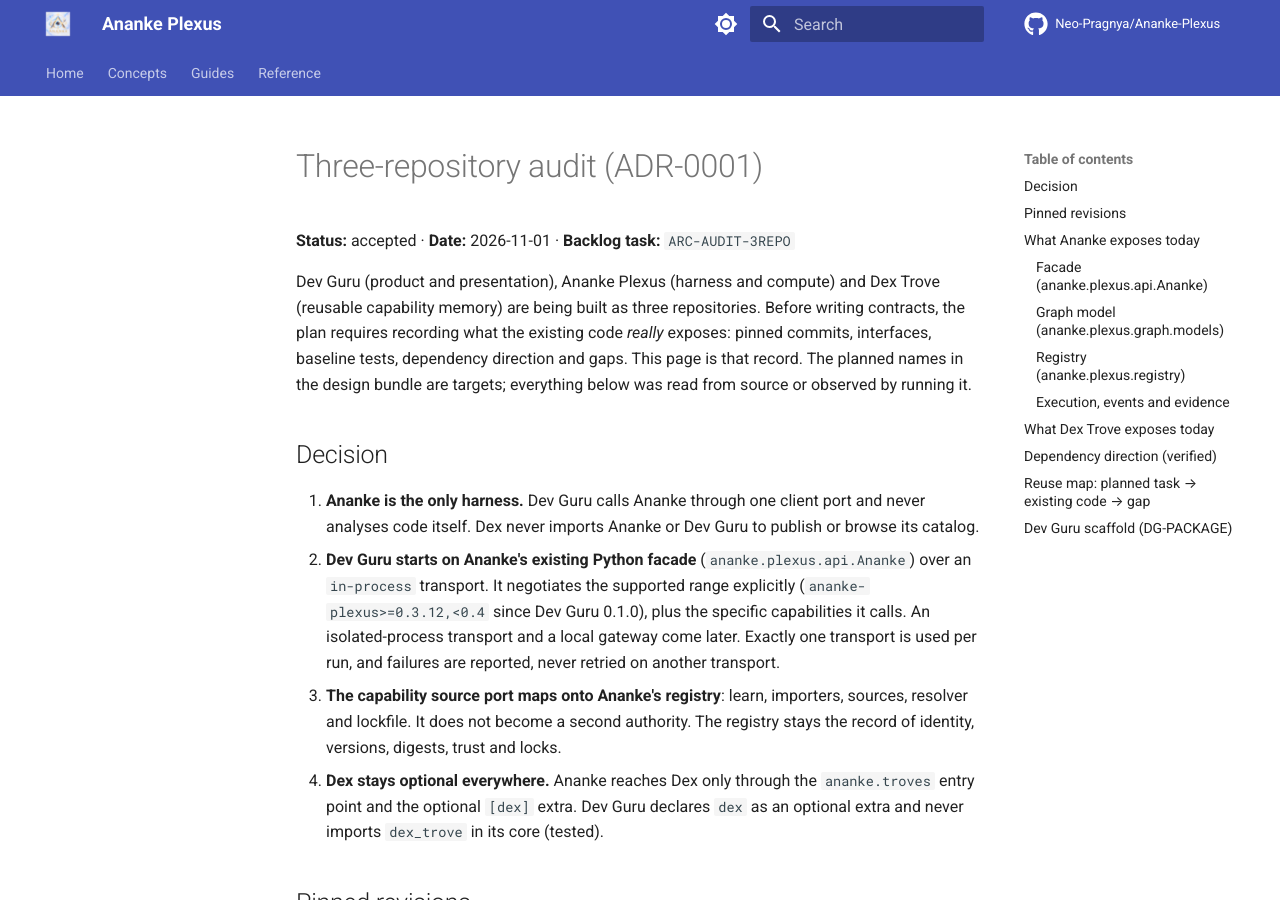
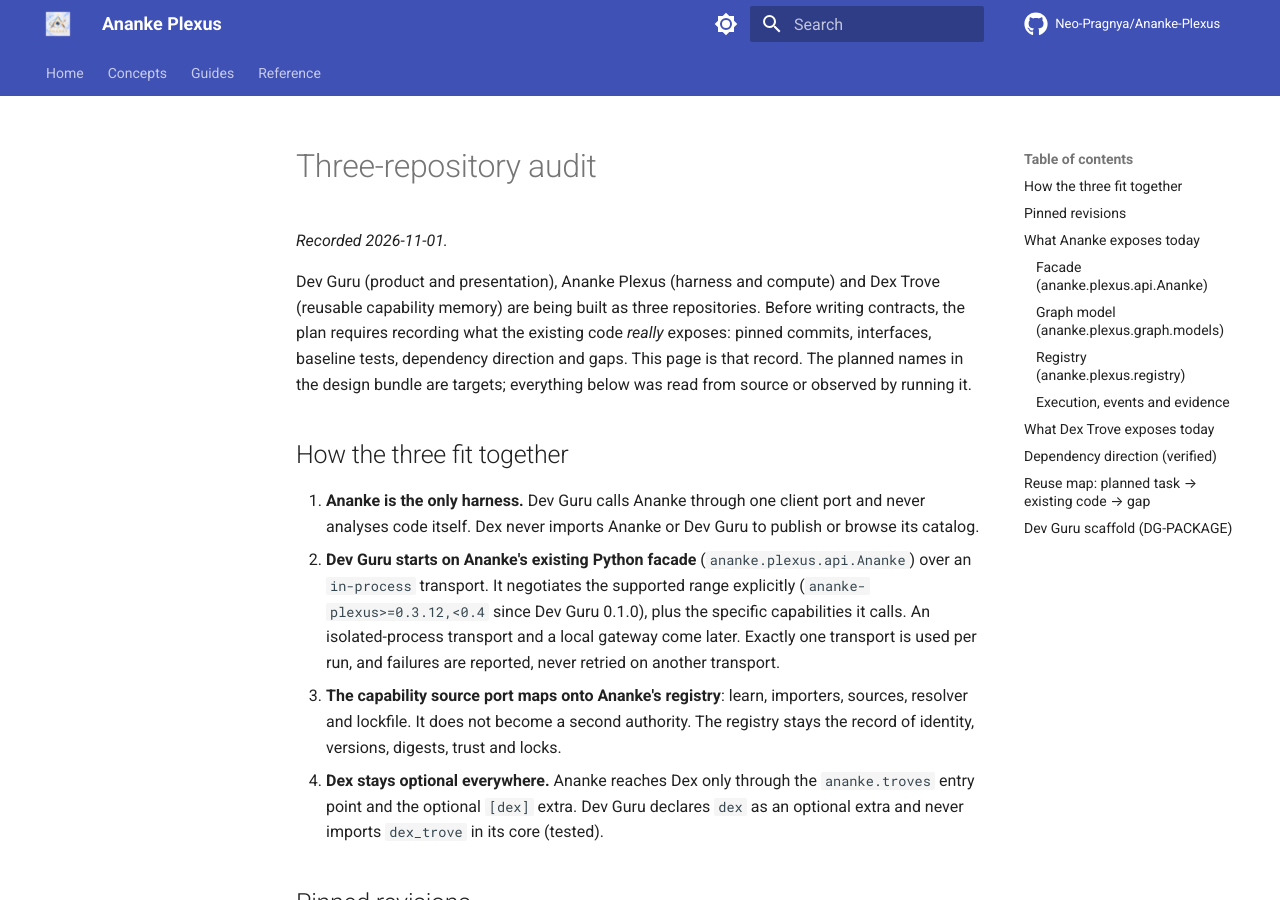
Before and after one commit to Neo-Pragnya/Ananke-Plexus, an MkDocs documentation site: the page built from docs/reference/three-repository-audit.md, in a window 1280 px wide and 900 px high. Built offline with MkDocs 1.6.1 and Material for MkDocs 9.7.7, drawn with Linux system fonts in a browser that asks for light colours; a script that is not in the unit is left out; comment, search, counter and statistics services are not loaded; some of the changed text lies outside the part shown.

Commit message:
docs: three-repository audit reads as plain docs (no ADR numbering)
Co-Authored-By: Claude Opus 5.5 <noreply@anthropic.com>

```diff
--- a/docs/reference/three-repository-audit.md
+++ b/docs/reference/three-repository-audit.md
@@ -1,11 +1,11 @@
 ---
 title: Three-repository audit
-description: ADR-0001 and the audit behind it. What Ananke Plexus and Dex Trove actually expose today, how Dev Guru connects to them, what can be reused, and the gaps the three-repository plan has to close.
+description: What Ananke Plexus and Dex Trove actually expose today, how Dev Guru connects to them, what can be reused, and the gaps the three-repository plan has to close.
 ---
 
-# Three-repository audit (ADR-0001)
+# Three-repository audit
 
-**Status:** accepted · **Date:** 2026-11-01 · **Backlog task:** `ARC-AUDIT-3REPO`
+*Recorded 2026-11-01.*
 
 Dev Guru (product and presentation), Ananke Plexus (harness and compute) and Dex Trove (reusable capability memory)
 are being built as three repositories. Before writing contracts, the plan requires recording what the existing code
@@ -13,7 +13,7 @@ are being built as three repositories. Before writing contracts, the plan requir
 record. The planned names in the design bundle are targets; everything below was read from source or observed by
 running it.
 
-## Decision
+## How the three fit together
 
 1. **Ananke is the only harness.** Dev Guru calls Ananke through one client port and never analyses code itself. Dex
    never imports Ananke or Dev Guru to publish or browse its catalog.
```
Also changed, not shown: other parts of docs/reference/three-repository-audit.md (+2 -2 lines).
